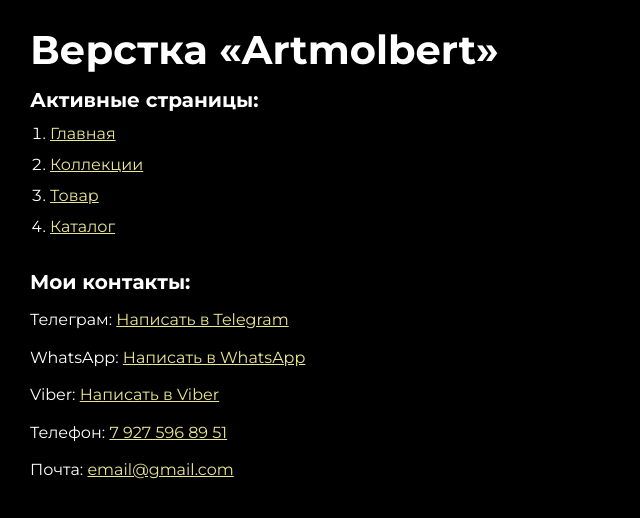
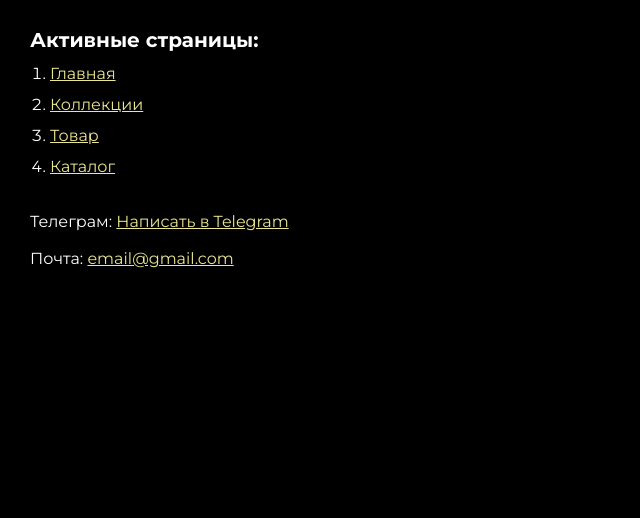
Before and after one commit to Svyatynsky/artmolbert, a plain HTML site: page index.html in a window 1280 px wide. Shown: the whole page, without its empty margins (0-640 px from the left). Drawn offline with Linux system fonts and the light colour scheme.

Commit message:
Update index.html

```diff
--- a/index.html
+++ b/index.html
@@ -9,7 +9,6 @@
 
 <body>
 	<div class="rootpage">
-		<h1>Верстка «Artmolbert»</h1>
 		<h2>Активные страницы:</h2>
 		<ol class="rootpage__list">
 			<li><a target="_blank" href="home.html">Главная</a></li>
@@ -18,11 +17,7 @@
 			<li><a target="_blank" href="catalog.html">Каталог</a></li>
 		</ol>
 		<div class="rootpage__contacts">
-			<h2>Мои контакты:</h2>
 			<p>Телеграм: <a href="https://t.me/svyatynsky">Написать в Telegram</a></p>
-			<p>WhatsApp: <a href="https://wa.me/79275968951">Написать в WhatsApp</a></p>
-			<p>Viber: <a href="//chat?number=79275968951">Написать в Viber</a></p>
-			<p>Телефон: <a href="tel:79275968951">7 927 596 89 51</a></p>
 			<p>Почта: <a href="svyatynsky:@gmail.com">email@gmail.com</a></p>
 		</div>
 	</div>
```
